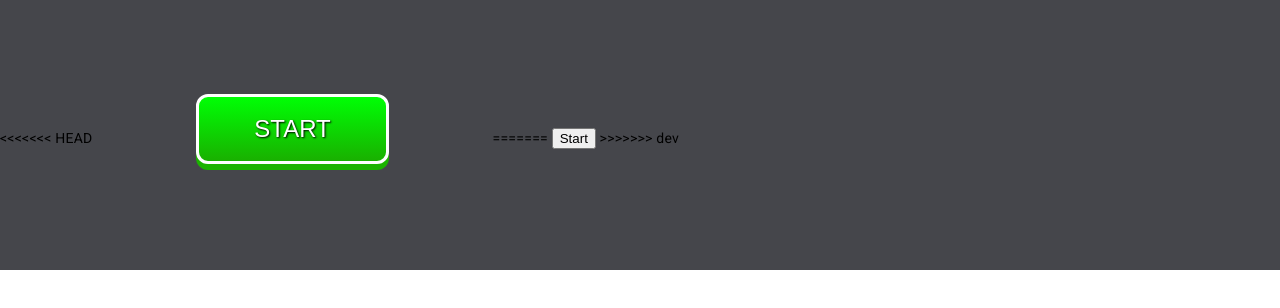
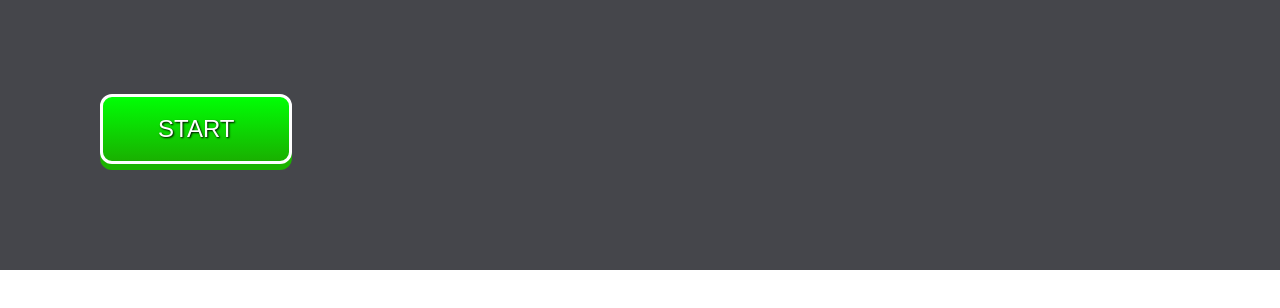
Before and after one commit to AnNaNnq/planningPokerPP, an Angular app: page /home in a window 1280 px wide. Shown: the top 308 px of the page. Built offline with nearby package versions, Linux system fonts and the light colour scheme.

Commit message:
merge dev, anna, ivan

```diff
--- a/src/app/components/start-button/start-button.component.html
+++ b/src/app/components/start-button/start-button.component.html
@@ -1,7 +1,3 @@
-<<<<<<< HEAD
-<button class="pushable_button">
+<button class="pushable_button" routerLink="/lobby">
   <span class="caption_button"> START </span>
 </button>
-=======
-<button routerLink="/lobby"> Start </button>
->>>>>>> dev
```
